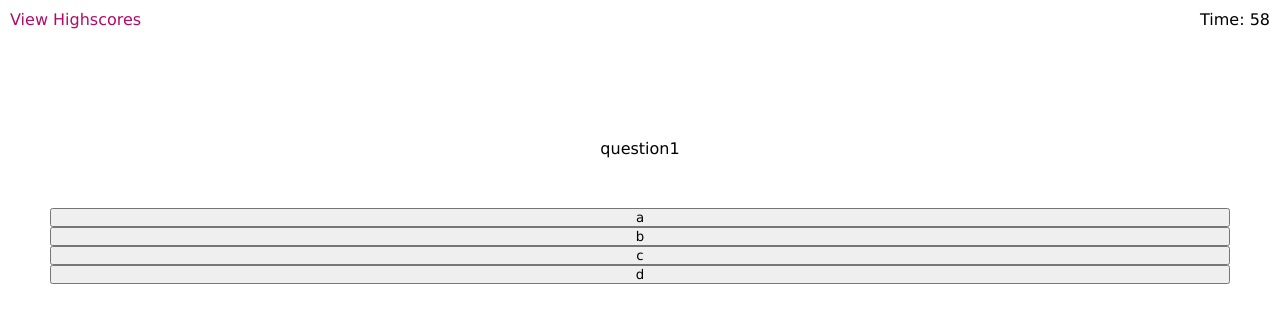
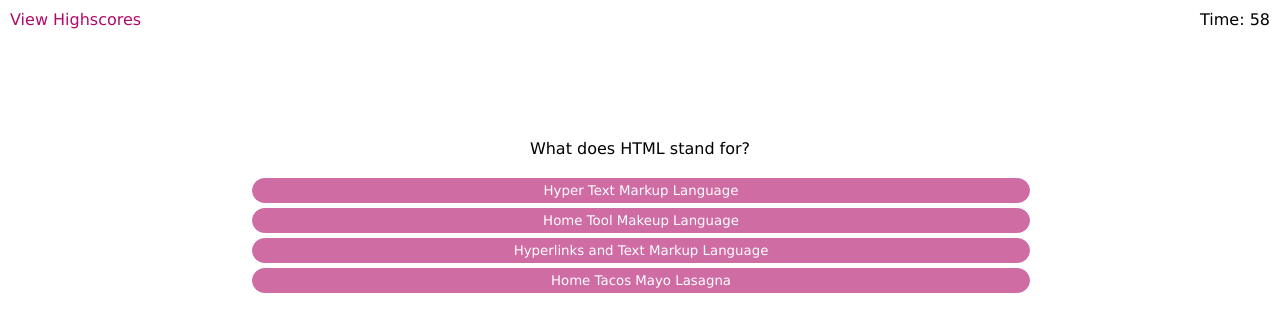
Before and after one commit to DoubleLForce5/Code_Quiz, a plain HTML site: page index.html in a window 1280 px wide. Both pictures are taken after a click on the button "Start". Drawn offline with Linux system fonts and the light colour scheme.

Commit message:
modified style.css and script.js

```diff
--- a/assets/script.js
+++ b/assets/script.js
@@ -17,51 +17,72 @@ let currentChoice = -1;
 let score = 0;
 let correctAnswer = 0;
 
-// counts down from 75
 let timeLeft = 60;
 let time;
 
-// list of questions
 const questions = [
   {
-    question: "question1",
-    choices: ["a", "b", "c", "d"],
-    answer: "a",
+    question: "What does HTML stand for?",
+    choices: [
+      "Hyper Text Markup Language",
+      "Home Tool Makeup Language",
+      "Hyperlinks and Text Markup Language",
+      "Home Tacos Mayo Lasagna",
+    ],
+    answer: "Hyper Text Markup Language",
   },
   {
-    question: "question2",
-    choices: ["a", "b", "c", "d"],
-    answer: "c",
+    question: "Which is the correct HTML tag for the largest heading?",
+    choices: ["Head", "h1", "h6", "Pants"],
+    answer: "h1",
   },
   {
-    question: "question3",
-    choices: ["a", "b", "c", "d"],
-    answer: "b",
+    question: "Which HTML tag allows you to make a bulleted list?",
+    choices: ["ol", "d1", "ul", "bulleted list"],
+    answer: "ul",
   },
   {
-    question: "question4",
-    choices: ["a", "b", "c", "d"],
-    answer: "a",
+    question: "What does CSS stand for?",
+    choices: [
+      "Computer Style Sheets",
+      "Creative Style Sheets",
+      "Cascading Style Sheets",
+      "Crayon Simple sheets",
+    ],
+    answer: "Cascading Style Sheets",
   },
   {
-    question: "question5",
-    choices: ["a", "b", "c", "d"],
-    answer: "a",
+    question:
+      "Where in an HTML document is the correct place to refer to an external style sheet?",
+    choices: [
+      "At the top of the bowl",
+      "In the head",
+      "In the body",
+      "At the bottom of the document",
+    ],
+    answer: "In the head",
   },
   {
-    question: "question6",
-    choices: ["a", "b", "c", "d"],
-    answer: "a",
+    question: "What does the triple equals ( === ) in JavaScript prevent?",
+    choices: [
+      "the reassignment of variables",
+      "type coercion",
+      "a value of null",
+      "none of the above",
+    ],
+    answer: "type coercion",
   },
   {
-    question: "question7",
-    choices: ["a", "b", "c", "d"],
-    answer: "a",
+    question: "Arrays in JavaScript can be used to store __________.",
+    choices: [
+      "numbers and strings",
+      "other arrays",
+      "booleans",
+      "all of the above",
+    ],
+    answer: "all of the above",
   },
 ];
-
-
-
 
 function homePage() {
   mainEl.appendChild(headerEl);
@@ -220,19 +241,18 @@ function viewHighscores() {
   highscoresHeaderEl.textContent = "Highscores";
   mainEl.appendChild(highscoresHeaderEl);
 
-  let noScoresMsg = document.createElement('p')
-  noScoresMsg.setAttribute('class', 'no-scores')
-  mainEl.appendChild(noScoresMsg)
+  let noScoresMsg = document.createElement("p");
+  noScoresMsg.setAttribute("class", "no-scores");
+  mainEl.appendChild(noScoresMsg);
 
   let storedScores = JSON.parse(localStorage.getItem("scores"));
 
   mainEl.appendChild(scoresContainer);
 
-
-  if(storedScores == null){
-    noScoresMsg.textContent = 'Be the first to take the quiz and post a score!'
+  if (storedScores == null) {
+    noScoresMsg.textContent = "Be the first to take the quiz and post a score!";
     scoresContainer.appendChild(playAgainBtn);
-    playAgainBtn.textContent = 'Play now!'
+    playAgainBtn.textContent = "Play now!";
   } else {
     for (let i = 0; i < storedScores.length; i++) {
       let userScore = document.createElement("li");
@@ -244,8 +264,6 @@ function viewHighscores() {
     playAgainBtn.textContent = "Play again!";
     scoresContainer.appendChild(playAgainBtn);
   }
-
-
 }
 
 function reStartQuiz() {
@@ -254,6 +272,7 @@ function reStartQuiz() {
   timeEl.textContent = 0;
   currentQuestion = -1;
   currentChoice = -1;
+  correctAnswer = 0;
   score = 0;
   timeLeft = 60;
   homePage();
--- a/assets/style.css
+++ b/assets/style.css
@@ -51,8 +51,28 @@ main {
 .choices-container {
   display: flex;
   flex-direction: column;
-  padding: 50px;
+  padding: 20px 250px;
 }
+
+.choice-btn {
+  margin-bottom: 5px;
+  padding: 4px;
+  background-color: #B00B69;
+  color: #fff;
+  border: 1px solid #B00B69;
+  border-radius: 13px;
+  opacity: 0.6;
+  transition: 0.3s;
+  cursor: pointer;
+  margin-left: 2px;
+}
+
+.choice-btn:hover {
+  color: #B00B69;
+  border: 1px solid #B00B69;
+  background-color: white;
+}
+
 /* !questions/choices section */
 
 /* stats page */
@@ -108,5 +128,11 @@ main {
   opacity: 1;
 }
 
+.highscores-header {
+  margin-bottom: 7px;
+}
 
+.no-scores {
+  margin-bottom: 10px;
+}
 /* view highscores page */
```
